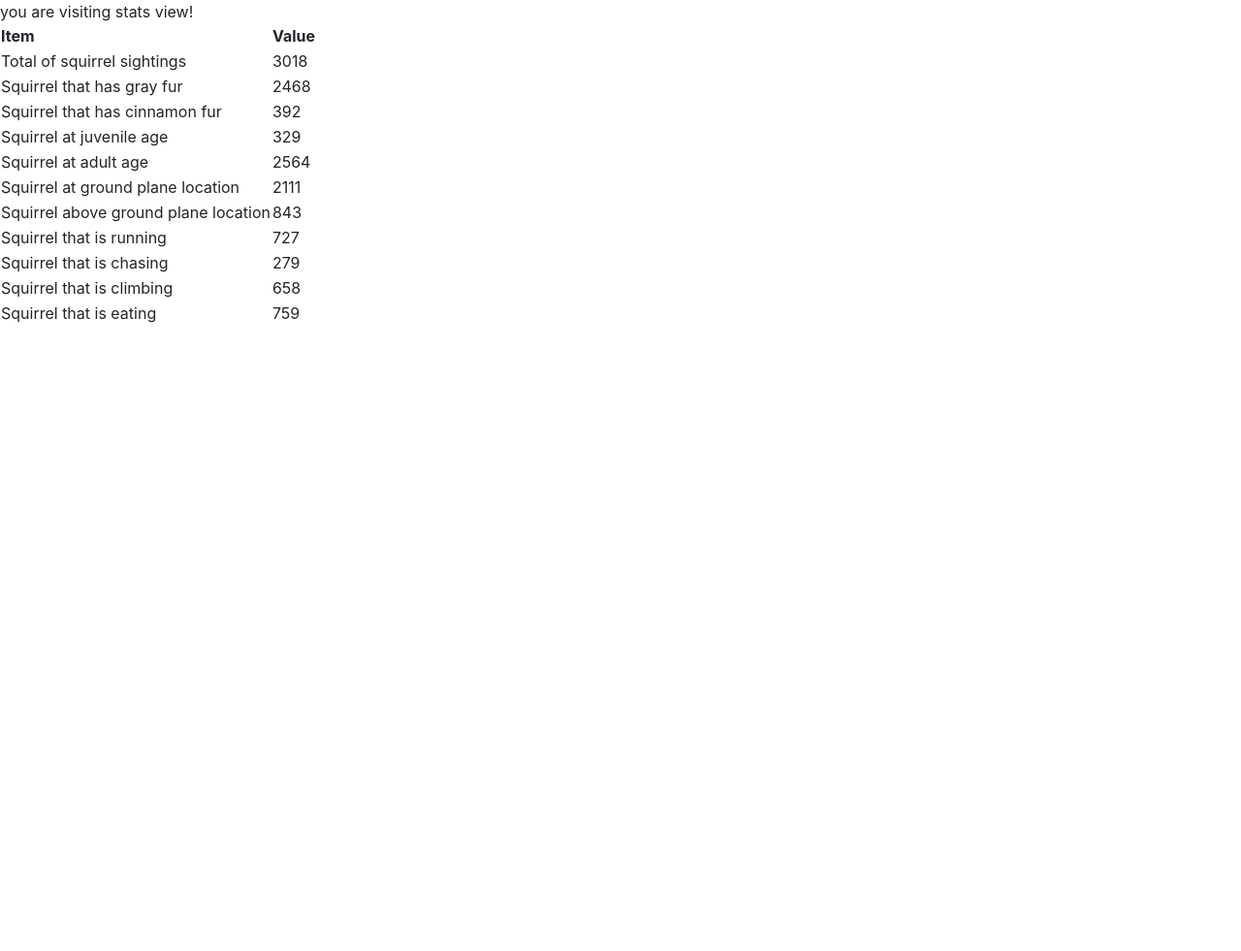
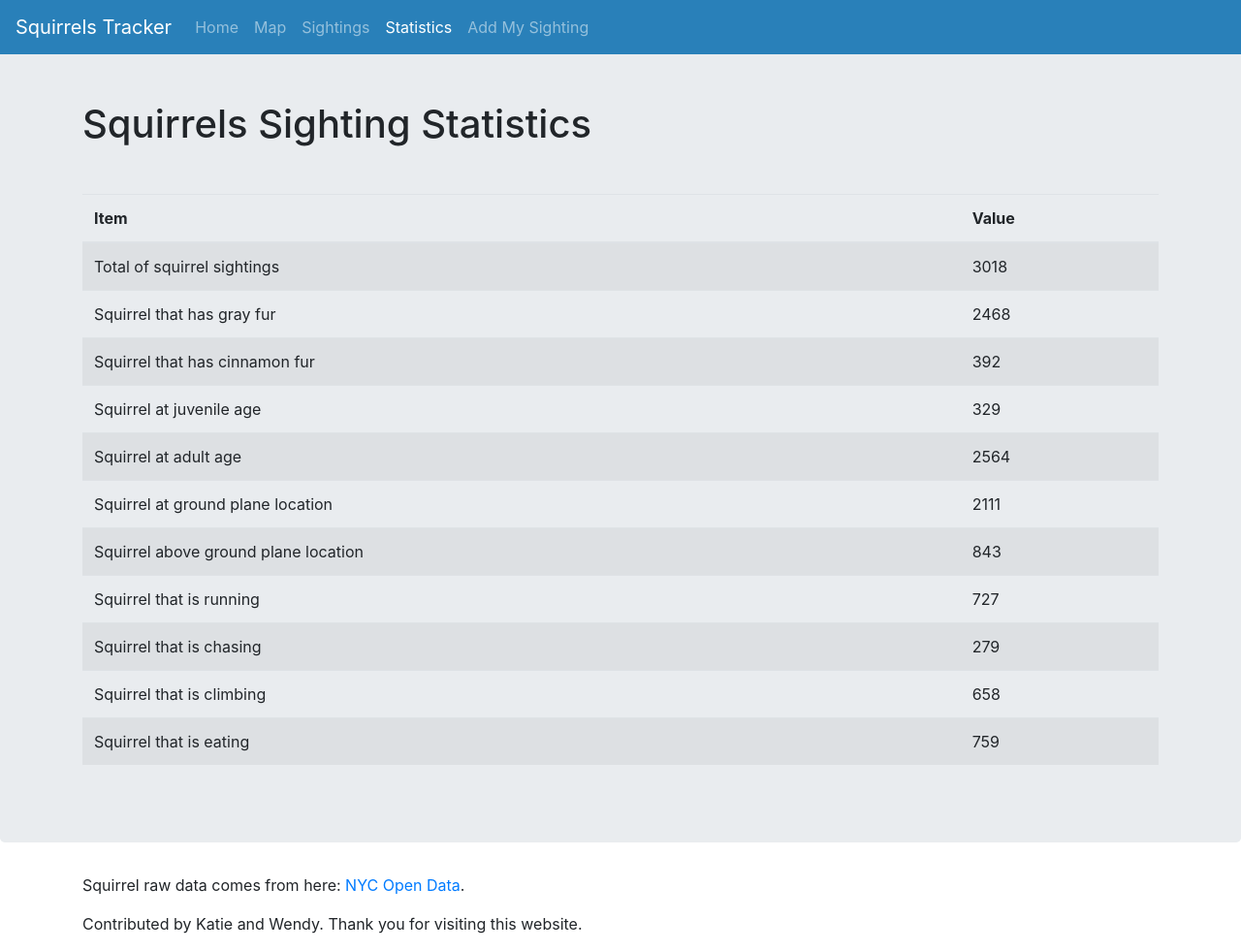
Before and after one commit to xw2720/SquirrelTracker, a Django app: page /sightings/stats/ in a window 1280 px wide. Shown: the whole page at 97% size. Before the commit the page ends 333 px from the top, so only its background shows below. Run offline with Django 3.2, Linux system fonts and the light colour scheme; data comes from the database, SQL or seed files in the repository; some libraries are stand-ins or nearby versions.

Commit message:
update stats.html

```diff
--- a/squirrel_tracker/templates/sightings/stats.html
+++ b/squirrel_tracker/templates/sightings/stats.html
@@ -8,33 +8,90 @@
     <meta name="viewport" content="width=device-width, initial-scale=1, shrink-to-fit=no">
 
     <!-- Bootstrap CSS -->
-    <link rel="stylesheet" href="https://maxcdn.bootstrapcdn.com/bootstrap/4.0.0/css/bootstrap.min.css" integrity="sha384-Gn5384xqQ1aoWXA+058RXPxPg6fy4IWvTNh0E263XmFcJlSAwiGgFAW/dAiS6JXm" crossorigin="anonymous">
+    <link rel="stylesheet" href="https://maxcdn.bootstrapcdn.com/bootstrap/4.0.0/css/bootstrap.min.css"
+          integrity="sha384-Gn5384xqQ1aoWXA+058RXPxPg6fy4IWvTNh0E263XmFcJlSAwiGgFAW/dAiS6JXm" crossorigin="anonymous">
+
+    <script src="https://code.jquery.com/jquery-3.2.1.slim.min.js"
+            integrity="sha384-KJ3o2DKtIkvYIK3UENzmM7KCkRr/rE9/Qpg6aAZGJwFDMVNA/GpGFF93hXpG5KkN"
+            crossorigin="anonymous"></script>
+    <script src="https://maxcdn.bootstrapcdn.com/bootstrap/4.0.0/js/bootstrap.min.js"
+            integrity="sha384-JZR6Spejh4U02d8jOt6vLEHfe/JQGiRRSQQxSfFWpi1MquVdAyjUar5+76PVCmYl"
+            crossorigin="anonymous"></script>
 
     <style>
 
     </style>
 </head>
 <body>
-    <!-- Place stats here -->
-    <div>you are visiting stats view!</div>
-    <table>
+{% load custom_tags %}
+
+<nav class="navbar navbar-expand-md navbar-dark fixed-top"
+     style="background-color: #2980b9;">
+    <a class="navbar-brand" href="#">Squirrels Tracker</a>
+    <button class="navbar-toggler" type="button" data-toggle="collapse" data-target="#navbarsExampleDefault"
+            aria-controls="navbarsExampleDefault" aria-expanded="false" aria-label="Toggle navigation">
+        <span class="navbar-toggler-icon"></span>
+    </button>
+
+    <div class="collapse navbar-collapse" id="navbarsExampleDefault">
+        <ul class="navbar-nav mr-auto">
+            <li class="nav-item">
+                <a class="nav-link" href="/">Home </a>
+            </li>
+            <li class="nav-item">
+                <a class="nav-link" href="/map">Map</a>
+            </li>
+            <li class="nav-item">
+                <a class="nav-link" href="/sightings">Sightings</a>
+            </li>
+            <li class="nav-item active">
+                <a class="nav-link" href="/sightings/stats">Statistics<span class="sr-only">(current)</span></a>
+            </li>
+            <li class="nav-item">
+                <a class="nav-link" href="/sightings/add">Add My Sighting</a>
+            </li>
+
+        </ul>
+    </div>
+</nav>
+
+<div role="main">
+
+    <!-- Main jumbotron for a primary marketing message or call to action -->
+    <div class="jumbotron">
+        <div class="container">
+            <h1 style="margin-top: 40px;">Squirrels Sighting Statistics</h1>
+            <br/>
+            <p>
+            <table class="table table-striped">
+                <thead>
                 <tr>
                     <th>Item</th>
                     <th>Value</th>
                 </tr>
-
-    {% load custom_tags %}
-
+                </thead>
+                <tbody>
                 {% for item_key, item_name in stat_cols %}
                 <tr>
                     <td>{{ item_name }}</td>
                     <td>{{ stats|get_item:item_key }}</td>
                 </tr>
                 {% endfor %}
+                </tbody>
             </table>
+            </p>
+        </div>
+    </div>
 
+</div>
 
-    <script src="https://code.jquery.com/jquery-3.2.1.slim.min.js" integrity="sha384-KJ3o2DKtIkvYIK3UENzmM7KCkRr/rE9/Qpg6aAZGJwFDMVNA/GpGFF93hXpG5KkN" crossorigin="anonymous"></script>
-    <script src="https://maxcdn.bootstrapcdn.com/bootstrap/4.0.0/js/bootstrap.min.js" integrity="sha384-JZR6Spejh4U02d8jOt6vLEHfe/JQGiRRSQQxSfFWpi1MquVdAyjUar5+76PVCmYl" crossorigin="anonymous"></script>
+<footer class="container">
+    <p> Squirrel raw data comes from here: <a
+            href="https://data.cityofnewyork.us/Environment/2018-Central-Park-Squirrel-Census-Squirrel-Data/vfnx-vebw"
+            target="_blank">NYC Open Data</a>.</p>
+    <p>
+        Contributed by Katie and Wendy. Thank you for visiting this website.
+    </p>
+</footer>
 </body>
 </html>
--- a/squirrel_tracker/views.py
+++ b/squirrel_tracker/views.py
@@ -8,7 +8,7 @@ from squirrel_tracker.models import Squirrel
 # Create your views here.
 
 def index(request):
-    return render(request,'index.html', {})  # --> templates/index.html
+    return render(request,'indexing/indexing.html', {})
 
 
 # [:100] 限制marker实际显示在map上的个数
```
Lines whose indentation alone changed are shown as unchanged.
